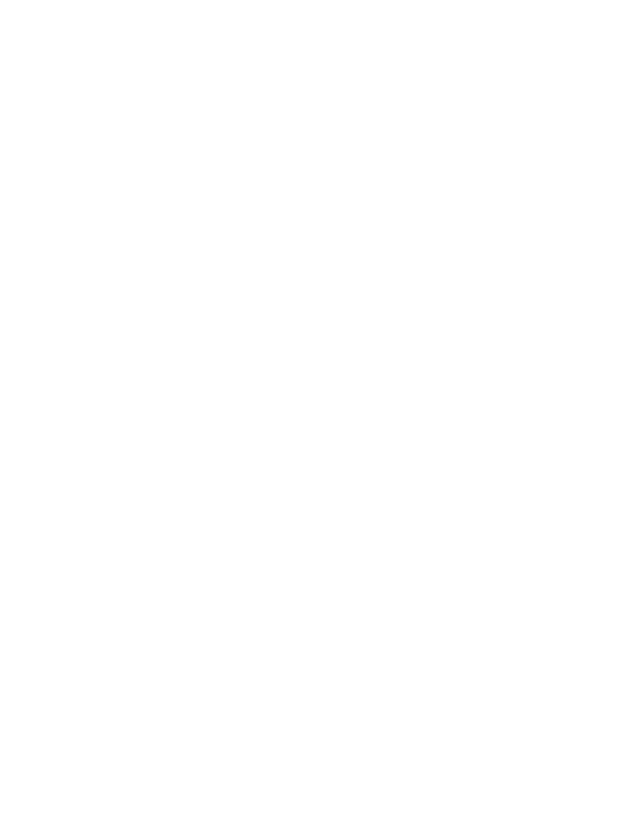
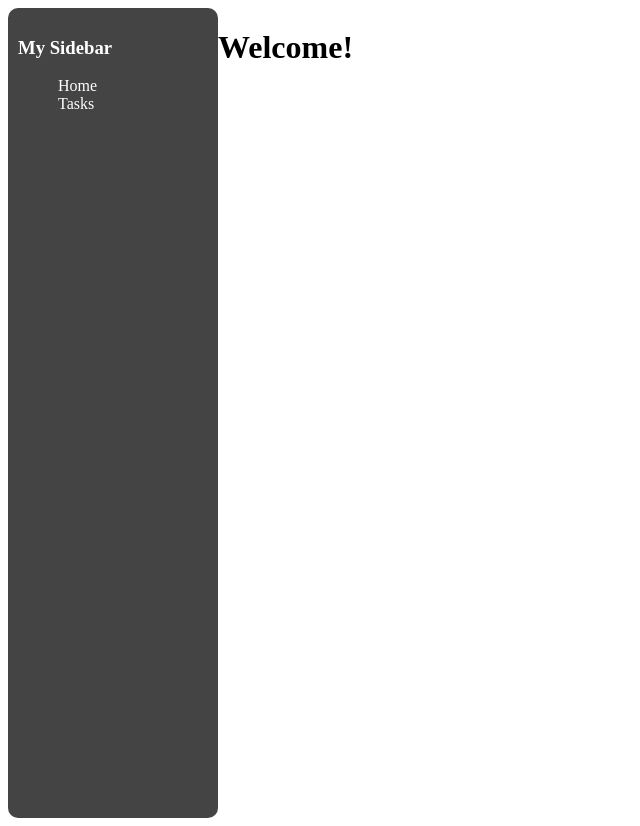
Before and after one commit to VTeteruk/todo-list, a Django app: page / in a window 1280 px wide. Before the commit the part shown is empty. Shown: the whole page, without its empty margins (0-640 px from the left). Before the commit the page ends 800 px from the top, so only its background shows below. Run offline with Django 4.2, Linux system fonts and the light colour scheme.

Commit message:
Implement sidebar

```diff
--- a/templates/base.html
+++ b/templates/base.html
@@ -5,6 +5,16 @@
   <title>Todo list - {% block  title %}{% endblock %}</title>
 </head>
 <body>
-
+<div style="display: flex">
+  <div>
+  {% block sidebar %}
+    {% include "includes/sidebar.html" %}
+  {% endblock %}
+  </div>
+  <div>
+  {% block content %}
+  {% endblock content %}
+  </div>
+</div>
 </body>
 </html>
--- /dev/null
+++ b/templates/includes/sidebar.html
@@ -0,0 +1,13 @@
+<div class="col-3 bg-dark text-light" style="display: inline-block; width: 200px; background-color: #444; color: #fff; height: 100vh; border-radius: 10px; padding: 10px 0 0 10px">
+  <div class="col-3 bg-dark text-light">
+    <h3>My Sidebar</h3>
+    <ul class="nav flex-column" style="list-style: none">
+      <li class="nav-item">
+        <a class="nav-link" href="{% url 'todo:index' %}" style="text-decoration: none; color: #fff">Home</a>
+      </li>
+      <li class="nav-item">
+        <a class="nav-link" href="#" style="text-decoration: none; color: #fff">Tasks</a>
+      </li>
+    </ul>
+  </div>
+</div>
--- a/templates/todo/index.html
+++ b/templates/todo/index.html
@@ -1 +1,6 @@
 {% extends 'base.html' %}
+{% block title %}Home{% endblock %}
+
+{% block content %}
+  <h1>Welcome!</h1>
+{% endblock %}
```
